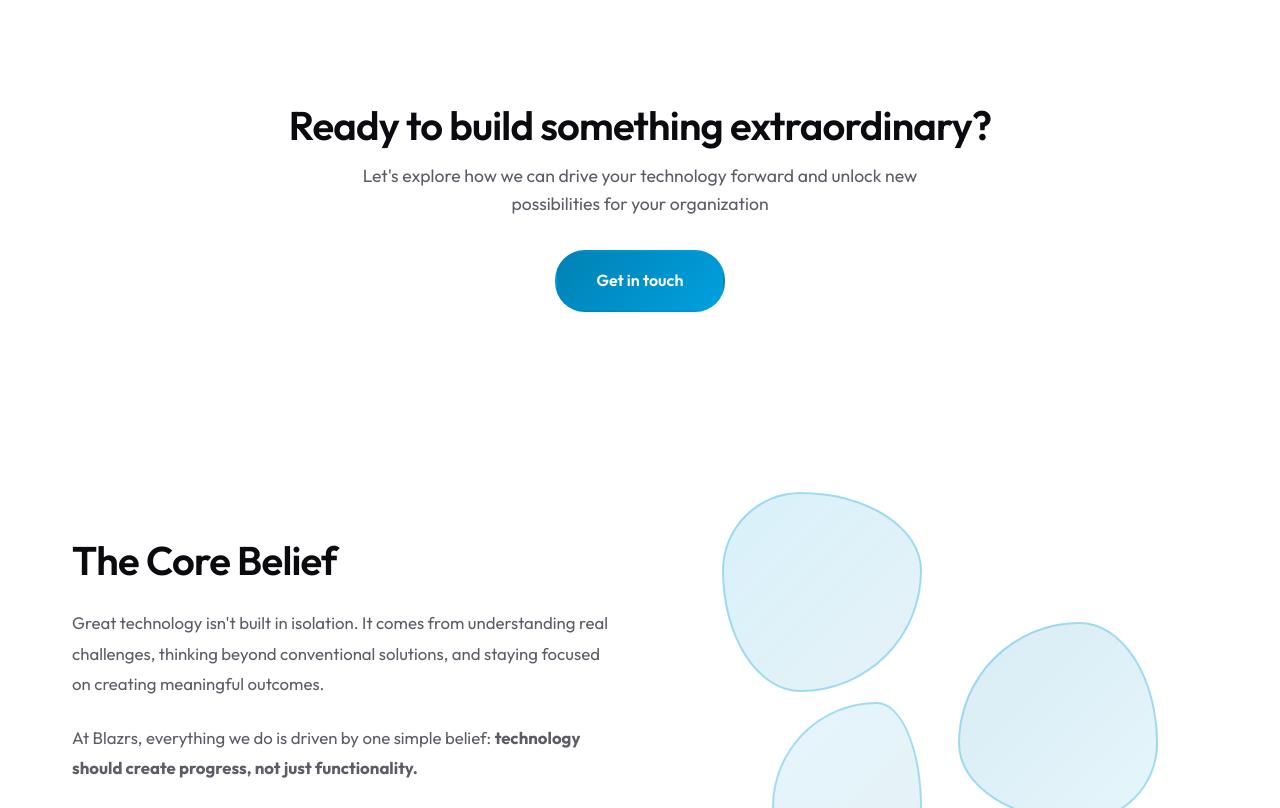
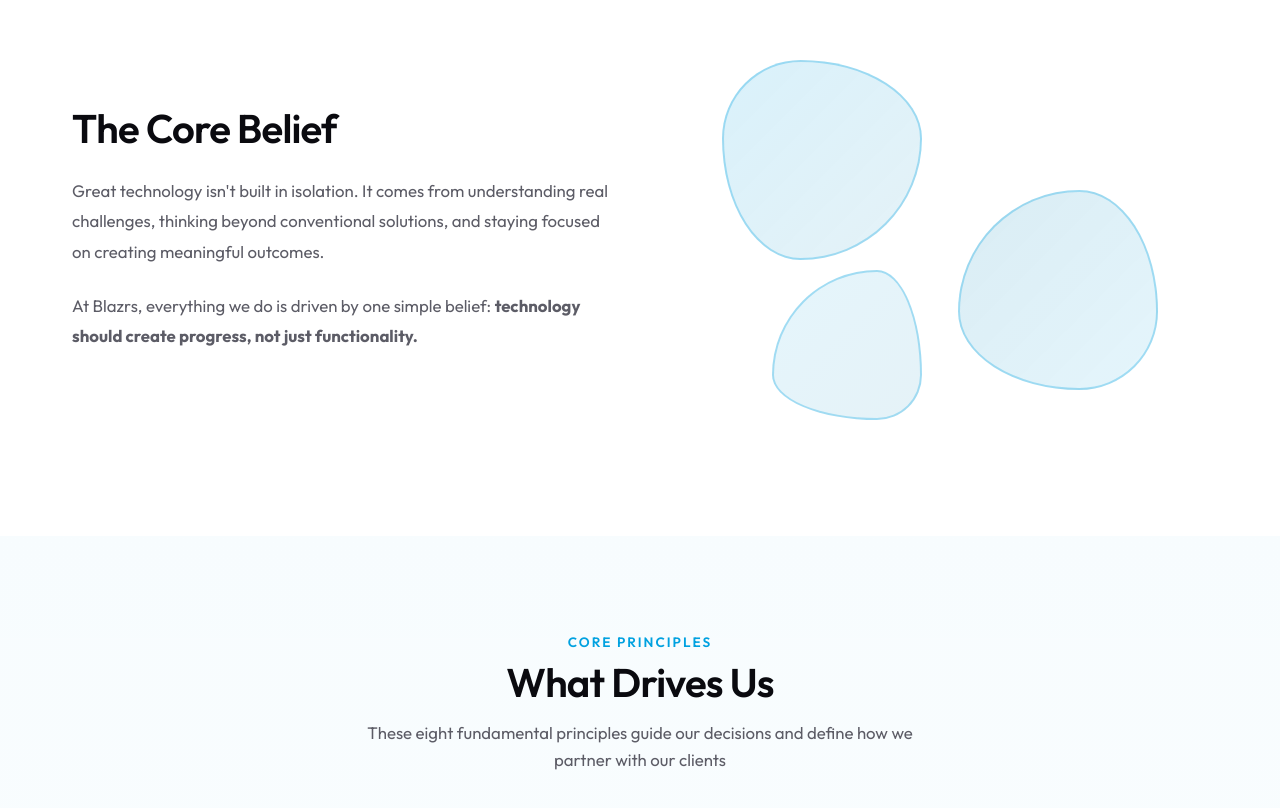
Before and after one commit to YashParkhi07/blazrs, a website: page index.html in a window 1280 px wide. Shown: the part 4098-4906 px from the top of the page. Drawn offline with Linux system fonts and the light colour scheme.

Commit message:
Remove the older redundant CTA section

```diff
--- a/index.html
+++ b/index.html
@@ -330,16 +330,6 @@
       </div>
     </section>
 
-    <!-- CTA Section -->
-    <section class="m-cta-section">
-      <div class="mission-container">
-        <h2>Ready to build something extraordinary?</h2>
-        <p>Let's explore how we can drive your technology forward and unlock new possibilities for your organization</p>
-        <div class="cta-buttons">
-          <a href="mailto:contact@blazrs.com" class="m-btn m-btn-primary">Get in touch</a>
-        </div>
-      </div>
-    </section>
 
     <!-- NEW: Why Blazrs Exists Section (Additional) -->
     <section class="mission-section" style="padding-top: 2rem;">
```
